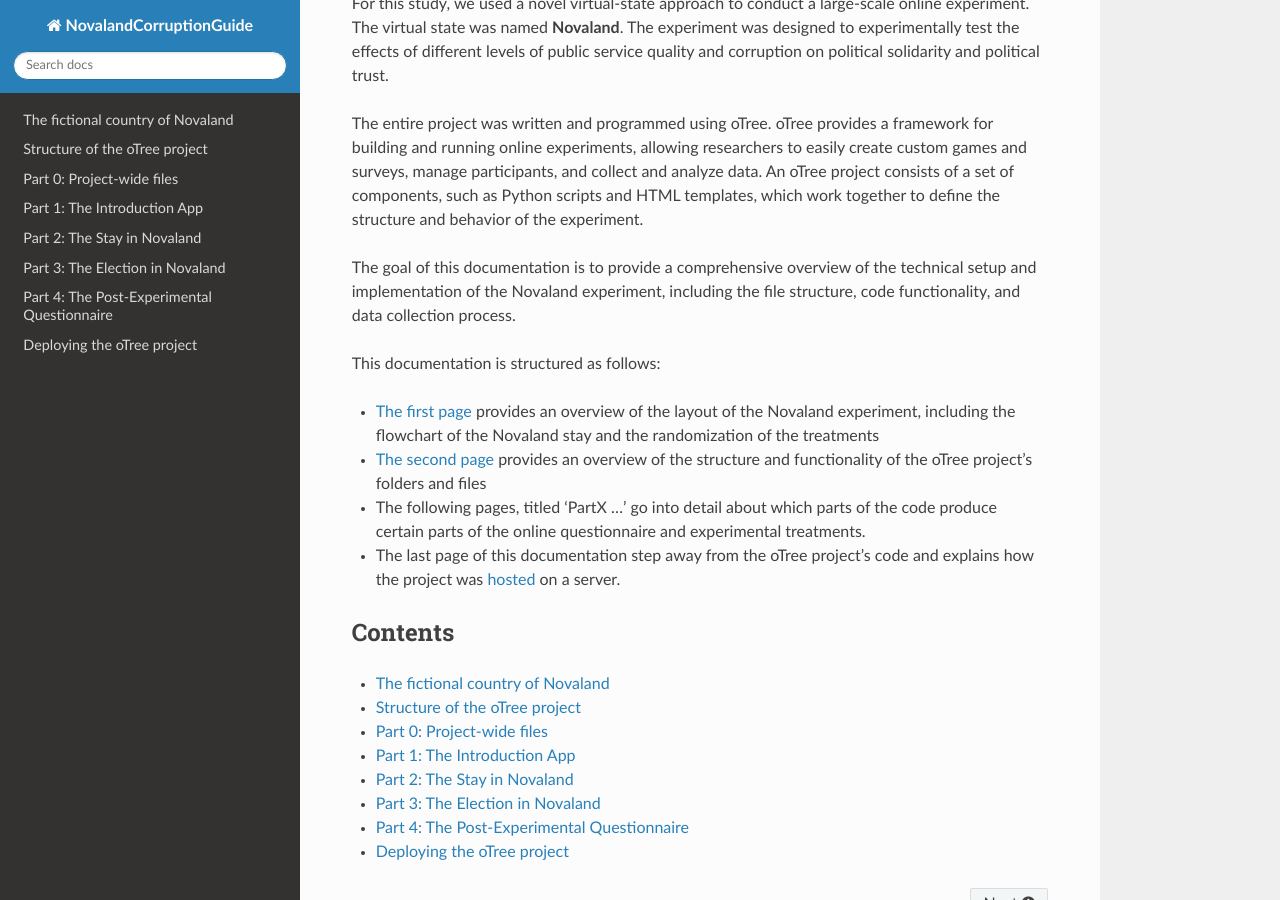
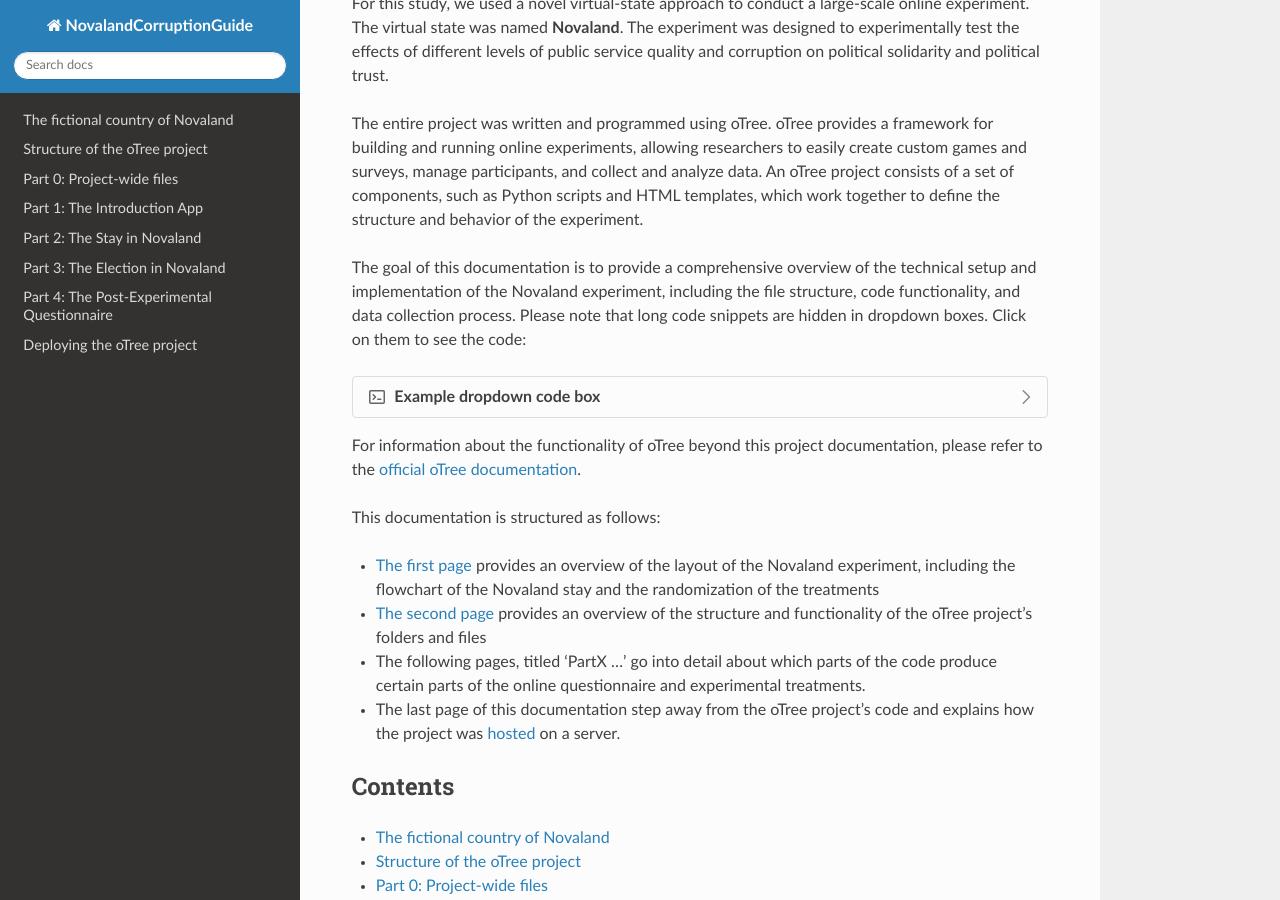
Before and after one commit to chapkovski/NovalandCorruptionGuide, a Sphinx documentation site: the page built from docs/source/index.rst, in a window 1280 px wide and 900 px high, scrolled down 373 px. Built offline with Sphinx 7.4.7 and the Read the Docs theme 3.1.0, drawn with Linux system fonts in a browser that asks for light colours.

Commit message:
full first documentation draft

```diff
--- a/docs/source/index.rst
+++ b/docs/source/index.rst
@@ -14,7 +14,16 @@ The entire project was written and programmed using oTree.
 oTree  provides a framework for building and running online experiments, allowing researchers to easily create custom games and surveys, manage participants, and collect and analyze data.
 An oTree project consists of a set of components, such as Python scripts and HTML templates, which work together to define the structure and behavior of the experiment.
 
-The goal of this documentation is to provide a comprehensive overview of the technical setup and implementation of the Novaland experiment, including the file structure, code functionality, and data collection process.
+The goal of this documentation is to provide a comprehensive overview of the technical setup and implementation of the Novaland experiment, including the file structure, code functionality, and data collection process. Please note that long code snippets are hidden in dropdown boxes. Click on them to see the code:
+
+.. dropdown:: Example dropdown code box
+   :icon: terminal
+
+   .. code-block:: python
+
+      Hello there.
+
+For information about the functionality of oTree beyond this project documentation, please refer to the `official oTree documentation <https://otree.readthedocs.io/en/latest/index.html>`_.
 
 This documentation is structured as follows:
 
@@ -22,7 +31,6 @@ This documentation is structured as follows:
 * :doc:`The second page <ProjectStructure>` provides an overview of the structure and functionality of the oTree project's folders and files
 * The following pages, titled 'PartX ...' go into detail about which parts of the code produce certain parts of the online questionnaire and experimental treatments.
 * The last page of this documentation step away from the oTree project's code and explains how the project was :doc:`hosted <Deployment>` on a server.
-
 
 Contents
 -----------------------------------------
```
Also changed, not shown: docs/source/CodeStructurePost.rst (+19 -13 lines), 8 other files.
